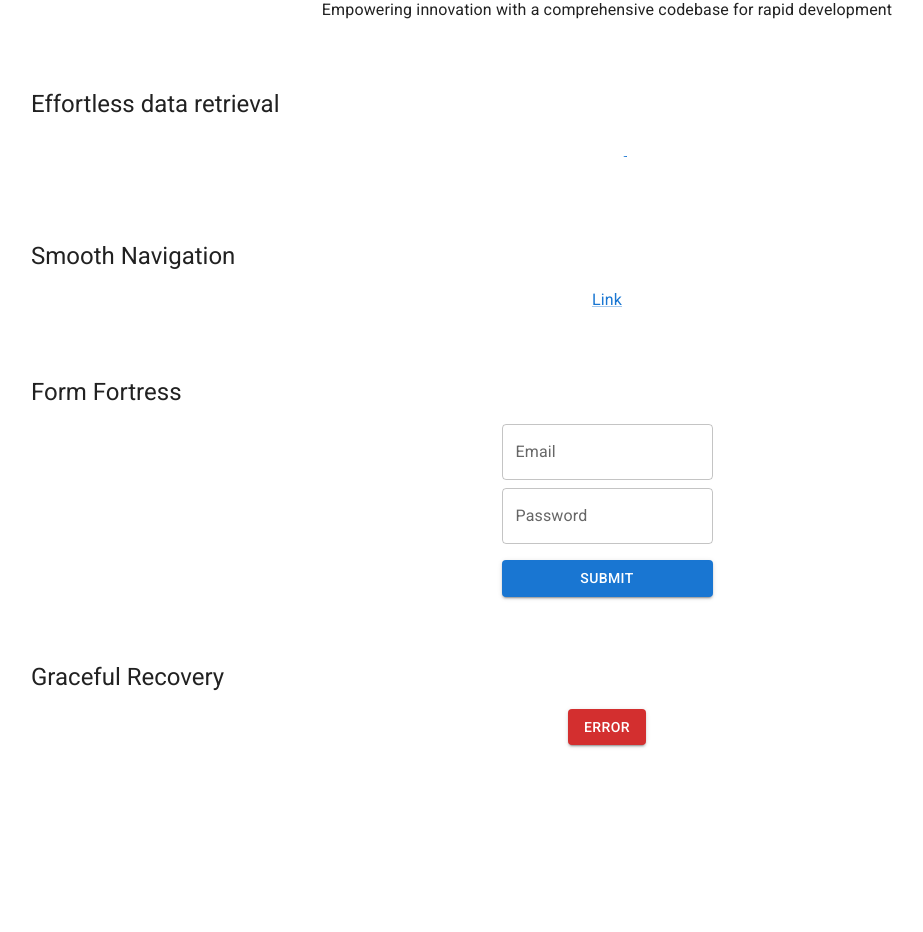
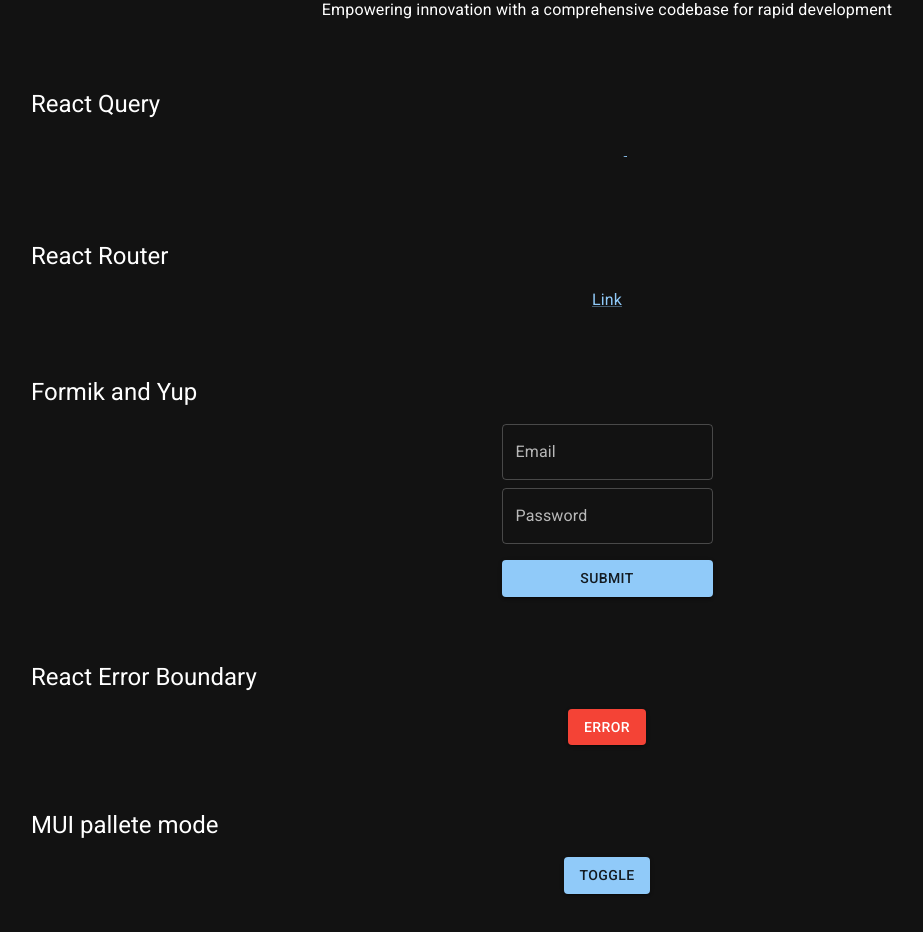
Before and after one commit to ivbutsykin/int20h-web-template, a React (Vite) app: page / in a window 1280 px wide. Shown: the part 412-1344 px from the top of the page, without its empty margins (33-956 px from the left). Before the commit the page ends 1221 px from the top, so only its background shows below. Built offline with nearby package versions, Linux system fonts and the light colour scheme; no server answers.

Commit message:
feat: add dark mode

```diff
--- a/src/App.jsx
+++ b/src/App.jsx
@@ -1,19 +1,30 @@
 import { ErrorBoundary } from "react-error-boundary";
 import { QueryClient, QueryClientProvider } from "@tanstack/react-query";
+import { CssBaseline } from "@mui/material";
+import { ThemeProvider } from "@mui/material/styles";
 import { SnackbarProvider } from "notistack";
 import ErrorPage from "./components/pages/ErrorPage/ErrorPage";
+import createTheme from "./theme/createTheme";
 import Router from "./router/Router";
+import useClientStore from "./store/clientStore";
 
 const queryClient = new QueryClient();
 
 function App() {
+  const themeMode = useClientStore((state) => state.themeMode);
+
+  const theme = createTheme({ mode: themeMode });
+
   return (
+    <ThemeProvider theme={theme}>
+      <CssBaseline />
       <ErrorBoundary FallbackComponent={ErrorPage}>
         <QueryClientProvider client={queryClient}>
           <SnackbarProvider />
           <Router />
         </QueryClientProvider>
       </ErrorBoundary>
+    </ThemeProvider>
   );
 }
 
--- a/src/components/organisms/FormikAndYupSection/FormikAndYupSection.jsx
+++ b/src/components/organisms/FormikAndYupSection/FormikAndYupSection.jsx
@@ -14,7 +14,7 @@
   });
 
   return (
-    <Section title="Form Fortress">
+    <Section title="Formik and Yup">
       <Stack alignItems="center">
         <form onSubmit={formik.handleSubmit}>
           <Stack spacing={2}>
--- /dev/null
+++ b/src/components/organisms/MuiPalleteModeSection/MuiPalleteModeSection.jsx
@@ -0,0 +1,19 @@
+import { Button, Stack } from "@mui/material";
+import useClientStore from "../../../store/clientStore";
+import Section from "../../molecules/Section/Section";
+
+function MuiPalleteModeSection() {
+  const toggleThemeMode = useClientStore((state) => state.toggleThemeMode);
+
+  return (
+    <Section title="MUI pallete mode">
+      <Stack alignItems="center">
+        <Button variant="contained" onClick={toggleThemeMode}>
+          Toggle
+        </Button>
+      </Stack>
+    </Section>
+  );
+}
+
+export default MuiPalleteModeSection;
--- a/src/components/organisms/ReactErrorBoundarySection/ReactErrorBoundarySection.jsx
+++ b/src/components/organisms/ReactErrorBoundarySection/ReactErrorBoundarySection.jsx
@@ -14,7 +14,7 @@
   }, [isError]);
 
   return (
-    <Section title="Graceful Recovery">
+    <Section title="React Error Boundary">
       <Stack alignItems="center">
         <Button variant="contained" color="error" onClick={handleClick}>
           Error
--- a/src/components/organisms/ReactQuerySection/ReactQuerySection.jsx
+++ b/src/components/organisms/ReactQuerySection/ReactQuerySection.jsx
@@ -3,7 +3,7 @@
 
 function ReactQuerySection({ data, isLoading }) {
   return (
-    <Section title="Effortless data retrieval">
+    <Section title="React Query">
       <Stack alignItems="center">
         <Box
           sx={{
--- a/src/components/organisms/ReactRouterSection/ReactRouterSection.jsx
+++ b/src/components/organisms/ReactRouterSection/ReactRouterSection.jsx
@@ -4,7 +4,7 @@
 
 function ReactRouterSection() {
   return (
-    <Section title="Smooth Navigation">
+    <Section title="React Router">
       <Stack alignItems="center">
         <Link component={RouterLink} to="/beyond-the-horizon">
           Link
--- a/src/components/templates/HomeTemplate/HomeTemplate.jsx
+++ b/src/components/templates/HomeTemplate/HomeTemplate.jsx
@@ -4,6 +4,7 @@
 import ReactRouterSection from "../../organisms/ReactRouterSection/ReactRouterSection";
 import FormikAndYupSection from "../../organisms/FormikAndYupSection/FormikAndYupSection";
 import ReactErrorBoundarySection from "../../organisms/ReactErrorBoundarySection/ReactErrorBoundarySection";
+import MuiPalleteModeSection from "../../organisms/MuiPalleteModeSection/MuiPalleteModeSection";
 
 function HomeTemplate({ usersData, isGetUsersLoading, onUserSubmit }) {
   return (
@@ -40,6 +41,8 @@
           <FormikAndYupSection onSubmit={onUserSubmit} />
 
           <ReactErrorBoundarySection />
+
+          <MuiPalleteModeSection />
         </Stack>
       </Container>
     </Box>
--- /dev/null
+++ b/src/constants/store.js
@@ -0,0 +1 @@
+export const STORE_NAME = "client-storage";
--- a/src/main.jsx
+++ b/src/main.jsx
@@ -1,6 +1,5 @@
 import React from "react";
 import ReactDOM from "react-dom/client";
-import { CssBaseline } from "@mui/material";
 import App from "./App.jsx";
 import "@fontsource/roboto/300.css";
 import "@fontsource/roboto/400.css";
@@ -9,7 +8,6 @@
 
 ReactDOM.createRoot(document.getElementById("root")).render(
   <React.StrictMode>
-    <CssBaseline />
     <App />
   </React.StrictMode>
 );
--- /dev/null
+++ b/src/store/clientStore.js
@@ -0,0 +1,22 @@
+import { create } from "zustand";
+import { persist, createJSONStorage } from "zustand/middleware";
+import { STORE_NAME } from "../constants/store";
+
+const useClientStore = create(
+  persist(
+    (set) => ({
+      themeMode: "dark",
+      toggleThemeMode: () => {
+        set((state) => ({
+          themeMode: state.themeMode === "dark" ? "light" : "dark",
+        }));
+      },
+    }),
+    {
+      name: STORE_NAME,
+      storage: createJSONStorage(() => sessionStorage),
+    }
+  )
+);
+
+export default useClientStore;
--- /dev/null
+++ b/src/theme/createPalette.js
@@ -0,0 +1,7 @@
+function createPalette({ mode }) {
+  return {
+    mode: mode,
+  };
+}
+
+export default createPalette;
--- /dev/null
+++ b/src/theme/createTheme.js
@@ -0,0 +1,12 @@
+import { createTheme as createMuiTheme } from "@mui/material";
+import createPalette from "./createPalette";
+
+function createTheme({ mode }) {
+  const palette = createPalette({ mode });
+
+  return createMuiTheme({
+    palette,
+  });
+}
+
+export default createTheme;
```
Lines whose indentation alone changed are shown as unchanged.
